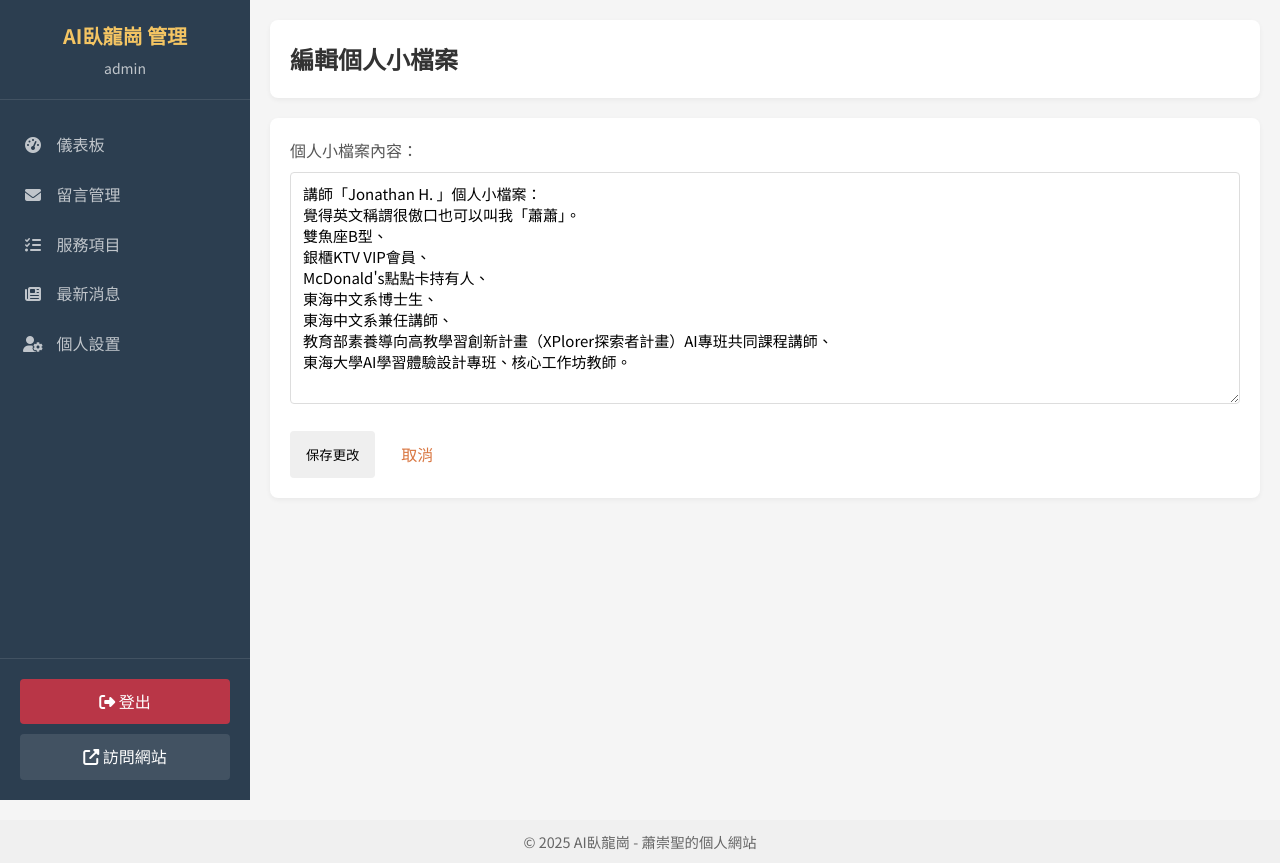
After one commit to HSIAOCHUNGSHENG/AIDRAGONHOUSE2, a Flask app: page /admin/profile/edit in a window 1280 px wide. The commit adds this page. Run offline with Flask 3, Linux system fonts and the light colour scheme; a user stored in the database is signed in; some libraries are stand-ins or nearby versions.

Commit message:
Add files via upload

```diff
--- a/templates/admin/layout.html
+++ b/templates/admin/layout.html
@@ -17,6 +17,16 @@
     <link rel="stylesheet" href="{{ url_for('static', filename='css/admin.css') }}">
 
     <!-- favicon -->
+    <style>
+        footer {
+            text-align: center;
+            margin-top: 20px;
+            padding: 10px;
+            background-color: #f0f0f0;
+            font-size: 0.9rem;
+            color: #666;
+        }
+    </style>
     <link rel="icon" href="{{ url_for('static', filename='images/favicon.ico') }}" type="image/x-icon">
     <link rel="shortcut icon" href="{{ url_for('static', filename='images/favicon.ico') }}" type="image/x-icon">
 
@@ -114,5 +124,8 @@
     <!-- Custom scripts -->
     <script src="{{ url_for('static', filename='js/editor.js') }}"></script>
     {% block scripts %}{% endblock %}
+<footer>
+        <p>&copy; {{ now.year }} AI臥龍崗 - 蕭崇聖的個人網站</p>
+    </footer>
 </body>
 </html>
--- /dev/null
+++ b/templates/admin/profile_edit.html
@@ -0,0 +1,21 @@
+
+{% extends "admin/layout.html" %}
+
+{% block title %}編輯個人小檔案 - {{ super() }}{% endblock %}
+
+{% block header_title %}編輯個人小檔案{% endblock %}
+
+{% block content %}
+<div class="content-card">
+    <form method="POST" class="form">
+        <div class="form-group">
+            <label for="content">個人小檔案內容：</label>
+            <textarea id="content" name="content" rows="10" class="form-control" required>{{ profile.content }}</textarea>
+        </div>
+        <div class="form-actions">
+            <button type="submit" class="btn btn-primary">保存更改</button>
+            <a href="{{ url_for('admin_dashboard') }}" class="btn btn-secondary">取消</a>
+        </div>
+    </form>
+</div>
+{% endblock %}
```
Also changed, not shown: templates/admin/login.html (+13 -0 lines).
